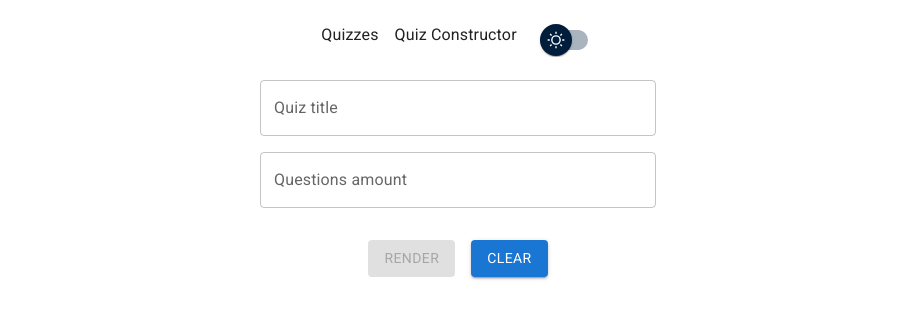
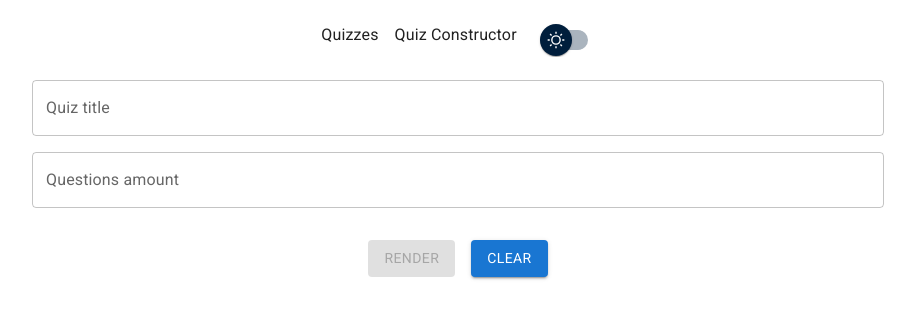
Before and after one commit to RichardPickman/massage, a React (Create React App) app: page / in a window 1280 px wide. Shown: the top 318 px of the page, without its empty margins (182-1097 px from the left). Built offline with nearby package versions, Linux system fonts and the light colour scheme.

Commit message:
refactor: swap providers

```diff
--- a/src/App.jsx
+++ b/src/App.jsx
@@ -30,10 +30,12 @@ const App = () => {
         </ul>
       </header>
       <main>
-        <Container maxWidth="xs">
+        <Container maxWidth="md">
           <QuizConstructor />
         </Container>
-        {/* <Quiz /> */}
+        {/* <Container maxWidth="md">
+          <Quiz />
+        </Container> */}
       </main>
     </ThemeProvider>
   )
--- a/src/index.js
+++ b/src/index.js
@@ -10,8 +10,10 @@ const root = ReactDOM.createRoot(document.getElementById('root'));
 
 root.render(
   // <React.StrictMode>
+  // <QuizProvider>
     <ConstructorProvider>
      <App />
     </ConstructorProvider>
+  // </QuizProvider>
   // </React.StrictMode>
 );
```
